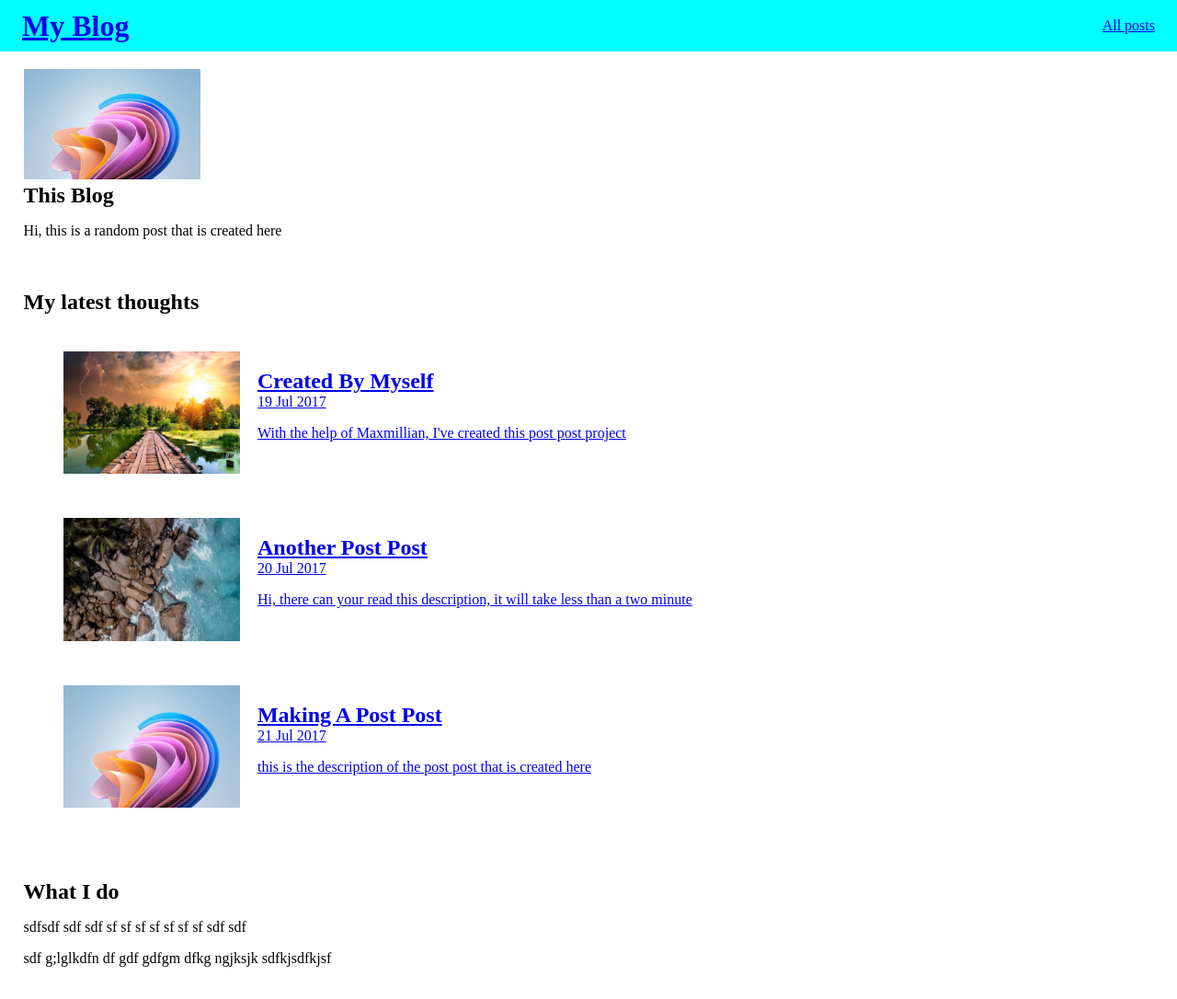
After one commit to bhawanishiv/django-blog-app, a Django app: page / in a window 1280 px wide. The commit adds this page. Shown: the whole page at 92% size. Run offline with Django 4.2, Linux system fonts and the light colour scheme.

Commit message:
Blog index, posts, post details

```diff
--- /dev/null
+++ b/blog/static/blog/index.css
@@ -0,0 +1,22 @@
+
+.post__container{
+  padding: 1.5rem .2rem;
+}
+
+.post{
+  display: flex;
+  flex-direction: row;
+}
+
+.post img{
+  width:12rem;
+  height:auto;
+}
+
+.post__content{
+  padding:1.2rem;
+}
+
+ul{
+  list-style: none;
+}
--- /dev/null
+++ b/blog/templates/blog/includes/post.html
@@ -0,0 +1,13 @@
+{% load static %}
+<article class="post__container">
+  <a href="{%url "post-details-page" post.slug %}"  class="post">
+    <img src="{% static "blog/images/"|add:post.imagePath %}" alt="{{post.title}}" />
+    <div class="post__content">
+      <div>
+        <h2>{{post.title | title}}</h2>
+        <span>{{ post.date | date:"d M Y"}}</span>
+      </div>
+      <p>{{post.description}}</p>
+    </div>
+  </a>
+</article>
--- a/blog/templates/blog/index.html
+++ b/blog/templates/blog/index.html
@@ -1,18 +1,34 @@
 {% extends "base.html" %}
+{% load static %}
 
-{% block page_title %}So many Blogs - {% endblock %}
+{% block page_title %}My blog{% endblock %}
 
+{% block css_files%}
+<link rel="stylesheet" href="{% static 'blog/index.css' %}"/>
+{%endblock%}
 
 {% block page_body %}
+
+<section id="welcome" class="container">
+  <header>
+    <img src="{% static "blog/images/a.jpg" %}" style="width:12rem;height:auto;" alt="This - author of this blog" />
+    <h2>This Blog</h2>
+  </header>
+  <p>Hi, this is a random post that is created here</p>
+</section>
+<section id="latest-posts"  class="container">
+  <h2>My latest thoughts</h2>
   <ul>
-  {% for post in posts %}
-  <li>
-    <a href="">
-      <h2>{{ post.title }}</h2>
-      <p>{{ post.description}}</p>
-    </a>
-  </li>
-  {% endfor %}
+    {% for post in posts %}
+      <li>
+        {% include "blog/includes/post.html" %}
+      </li>
+      {% endfor %}
   </ul>
-
+</section>
+<section id="about"  class="container">
+  <h2>What I do</h2>
+  <p>sdfsdf sdf sdf sf sf sf sf sf sf sf sdf sdf </p>
+  <p>sdf g;lglkdfn df gdf gdfgm dfkg ngjksjk sdfkjsdfkjsf </p>
+</section>
 {% endblock %}
--- a/blog/urls.py
+++ b/blog/urls.py
@@ -2,5 +2,7 @@ from django.urls import path
 from . import views
 
 urlpatterns=[
-  path("",views.index,name="blogs")
+  path("",views.index,name="starting-page"),
+  path("posts",views.posts,name="posts-page"),
+  path("posts/<slug:post_slug>",views.post_details,name="post-details-page"),
 ]
--- a/blog/views.py
+++ b/blog/views.py
@@ -1,29 +1,174 @@
+from datetime import date
 from django.shortcuts import render
 
 # Create your views here.
-posts =[
-  {"title":"Making a blog post", "description":"this is the description of the blog post that is created here","slug":"making-a-blog-post"},
-  {"title":"Another blog post", "description":"Hi, there can your read this description, it will take less than a two minute","slug":"another-post-two-min-read"},
-  {"title":"Created by myself", "description":"With the help of Maxmillian, I've created this blog post project","slug":"created-by-myself"},
-  {"title":"Making a blog post", "description":"this is the description of the blog post that is created here","slug":"making-a-blog-post"},
-  {"title":"Another blog post", "description":"Hi, there can your read this description, it will take less than a two minute","slug":"another-post-two-min-read-6"},
-  {"title":"Created by myself", "description":"With the help of Maxmillian, I've created this blog post project","slug":"created-by-myself-1"},
-  {"title":"Making a blog post", "description":"this is the description of the blog post that is created here","slug":"making-a-blog-post-1"},
-  {"title":"Another blog post", "description":"Hi, there can your read this description, it will take less than a two minute","slug":"another-post-two-min-read"},
-  {"title":"Created by myself", "description":"With the help of Maxmillian, I've created this blog post project","slug":"created-by-myself-2"},
-  {"title":"Making a blog post", "description":"this is the description of the blog post that is created here","slug":"making-a-blog-post-2"},
-  {"title":"Another blog post", "description":"Hi, there can your read this description, it will take less than a two minute","slug":"another-post-two-min-read-2"},
-  {"title":"Created by myself", "description":"With the help of Maxmillian, I've created this blog post project","slug":"created-by-myself-3"},
-  {"title":"Making a blog post", "description":"this is the description of the blog post that is created here","slug":"making-a-blog-post-3"},
-  {"title":"Another blog post", "description":"Hi, there can your read this description, it will take less than a two minute","slug":"another-post-two-min-read-3"},
-  {"title":"Created by myself", "description":"With the help of Maxmillian, I've created this blog post project","slug":"created-by-myself-4"},
-  {"title":"Making a blog post", "description":"this is the description of the blog post that is created here","slug":"making-a-blog-post-4"},
-  {"title":"Another blog post", "description":"Hi, there can your read this description, it will take less than a two minute","slug":"another-post-two-min-read-4"},
-  {"title":"Created by myself", "description":"With the help of Maxmillian, I've created this blog post project","slug":"created-by-myself-5"},
-  {"title":"Making a blog post", "description":"this is the description of the blog post that is created here","slug":"making-a-blog-post-5"},
-  {"title":"Another blog post", "description":"Hi, there can your read this description, it will take less than a two minute","slug":"another-post-two-min-read-5"},
-  {"title":"Created by myself", "description":"With the help of Maxmillian, I've created this blog post project","slug":"created-by-myself-6"},
+all_posts = [
+    {
+      "title": "Making a post post",
+      "description": "this is the description of the post post that is created here",
+      "slug": "making-a-post-post",
+      "date" : date(2017,7,21),
+      "imagePath":"a.jpg"
+
+    },
+    {
+      "title": "Another post post",
+      "description": "Hi, there can your read this description, it will take less than a two minute",
+      "slug": "another-post-two-min-read",
+      "date" : date(2017,7,20),
+      "imagePath":"b.jpg"
+    },
+    {
+        "title": "Created by myself",
+        "description": "With the help of Maxmillian, I've created this post post project",
+        "slug": "created-by-myself",
+        "date" : date(2017,7,19),
+        "imagePath":"c.jpg"
+    },
+    {"title": "Making a post post",
+        "description": "this is the description of the post post that is created here",
+        "slug": "making-a-post-post",
+        "date" : date(2017,7,18),
+        "imagePath":"d.jpg"
+    },
+    {
+      "title": "Another post post",
+      "description": "Hi, there can your read this description, it will take less than a two minute",
+      "slug": "another-post-two-min-read-6",
+      "date" : date(2017,7,17),
+        "imagePath":"a.jpg"
+    },
+    {
+      "title": "Created by myself",
+      "description": "With the help of Maxmillian, I've created this post post project",
+      "slug": "created-by-myself-1",
+      "date" : date(2017,7,16),
+        "imagePath":"b.jpg"
+    },
+    { "title": "Making a post post",
+      "description": "this is the description of the post post that is created here",
+      "slug": "making-a-post-post-1",
+      "date" : date(2017,7,15),
+        "imagePath":"c.jpg"
+    },
+    {
+      "title": "Another post post",
+      "description": "Hi, there can your read this description, it will take less than a two minute",
+      "slug": "another-post-two-min-read",
+      "date" : date(2017,7,14),
+        "imagePath":"d.jpg"
+    },
+    {
+      "title": "Created by myself",
+      "description": "With the help of Maxmillian, I've created this post post project",
+      "slug": "created-by-myself-2",
+      "date" : date(2017,7,13),
+        "imagePath":"a.jpg"
+    },
+    {
+      "title": "Making a post post",
+      "description": "this is the description of the post post that is created here",
+      "slug": "making-a-post-post-2",
+      "date" : date(2017,7,12),
+        "imagePath":"b.jpg"
+    },
+    {
+      "title": "Another post post",
+      "description": "Hi, there can your read this description, it will take less than a two minute",
+      "slug": "another-post-two-min-read-2",
+      "date" : date(2017,7,11),
+        "imagePath":"c.jpg"
+    },
+    {
+      "title": "Created by myself",
+      "description": "With the help of Maxmillian, I've created this post post project",
+      "slug": "created-by-myself-3",
+      "date" : date(2017,7,10),
+        "imagePath":"d.jpg"
+    },
+    {
+      "title": "Making a post post",
+      "description": "this is the description of the post post that is created here",
+      "slug": "making-a-post-post-3",
+      "date" : date(2017,7,9),
+        "imagePath":"a.jpg"
+    },
+    {
+      "title": "Another post post",
+      "description": "Hi, there can your read this description, it will take less than a two minute",
+      "slug": "another-post-two-min-read-3",
+      "date" : date(2017,7,8),
+        "imagePath":"b.jpg"
+    },
+    {
+      "title": "Created by myself",
+      "description": "With the help of Maxmillian, I've created this post post project",
+      "slug": "created-by-myself-4",
+      "date" : date(2017,7,8),
+        "imagePath":"c.jpg"
+    },
+    { "title": "Making a post post",
+      "description": "this is the description of the post post that is created here",
+      "slug": "making-a-post-post-4",
+      "date" : date(2017,7,7),
+        "imagePath":"d.jpg"
+    },
+    {
+      "title": "Another post post",
+      "description": "Hi, there can your read this description, it will take less than a two minute",
+      "slug": "another-post-two-min-read-4",
+      "date" : date(2017,7,6),
+        "imagePath":"a.jpg"
+    },
+    {
+      "title": "Created by myself",
+      "description": "With the help of Maxmillian, I've created this post post project",
+      "slug": "created-by-myself-5",
+      "date" : date(2017,7,5),
+      "imagePath":"b.jpg"
+    },
+    {
+      "title": "Making a post post",
+      "description": "this is the description of the post post that is created here",
+      "slug": "making-a-post-post-5",
+      "date" : date(2017,7,4),
+      "imagePath":"c.jpg"
+    },
+    {
+      "title": "Another post post",
+      "description": "Hi, there can your read this description, it will take less than a two minute",
+      "slug": "another-post-two-min-read-5",
+      "date" : date(2017,7,3),
+      "imagePath":"d.jpg"
+    },
+    {
+      "title": "Created by myself",
+      "description": "With the help of Maxmillian, I've created this post post project",
+      "slug": "created-by-myself-6",
+      "date" : date(2017,7,2),
+      "imagePath":"a.jpg"
+    },
 ]
 
+
+def get_key(post):
+  return post['date']
+
 def index(request):
-  return render(request,"blog/index.html",{"posts":posts})
+  sorted_posts = sorted(all_posts,key=get_key)
+  latest_posts = sorted_posts[-3:]
+  print(latest_posts)
+  return render(request, "blog/index.html", {"posts": latest_posts})
+
+
+def posts(request):
+    return render(request, "blog/posts.html", {"posts": all_posts})
+
+
+def post_details(request, post_slug):
+    postFound = next(post for post in all_posts if post["slug"] == post_slug)
+    if postFound is not None:
+        return render(request, "blog/post_details.html", {"post": postFound})
+    else:
+        return render(request, "404.html")
+    endif
--- a/my_site/urls.py
+++ b/my_site/urls.py
@@ -15,8 +15,10 @@ Including another URLconf
 """
 from django.contrib import admin
 from django.urls import path,include
+from django.conf.urls.static import static
+from django.conf import settings
 
 urlpatterns = [
     path('admin/', admin.site.urls),
-    path("blog/",include("blog.urls"))
-]
+    path("",include("blog.urls"))
+]+ static(settings.STATIC_URL, document_root=settings.STATIC_ROOT)
--- /dev/null
+++ b/static/app.css
@@ -0,0 +1,26 @@
+:root{
+
+}
+
+html,body{
+  margin:0;
+}
+
+h1,h2,h3,h4,h5,h6{
+  margin:0;
+}
+
+#main-navigation{
+  background-color: aqua;
+  color:brown;
+  display: flex;
+  flex-direction: row;
+  align-items: center;
+  justify-content: space-between;
+  padding:0.6rem 1.5rem
+}
+
+
+.container{
+  padding:1.2rem 1.6rem;
+}
--- a/templates/base.html
+++ b/templates/base.html
@@ -1,12 +1,22 @@
+{% load static %}
+
 <!DOCTYPE html>
 <html lang="en">
 <head>
   <meta charset="UTF-8">
   <meta http-equiv="X-UA-Compatible" content="IE=edge">
   <meta name="viewport" content="width=device-width, initial-scale=1.0">
-  <title>{% block page_title %}{%endblock%}Blog App</title>
+  <title>{% block page_title %}{%endblock%}</title>
+  <link rel="stylesheet" href="{% static 'app.css' %}"/>
+  {%block css_files%} {%endblock%}
 </head>
 <body>
+  <header id="main-navigation">
+    <h1><a href="{% url "starting-page" %}">My Blog</a></h1>
+    <nav>
+      <a href="{% url "posts-page" %}">All posts</a>
+    </nav>
+  </header>
   {% block page_body %}
   {%endblock%}
 </body>
```
Also changed, not shown: blog/templates/blog/post_details.html (added, +12 -0 lines), blog/templates/blog/posts.html (added, +21 -0 lines), my_site/settings.py (+7 -2 lines), templates/404.html (added, +11 -0 lines), blog/static/blog/images/a.jpg (added), blog/static/blog/images/b.jpg (added), blog/static/blog/images/c.jpg (added), blog/static/blog/images/d.jpg (added), 2 other files.
